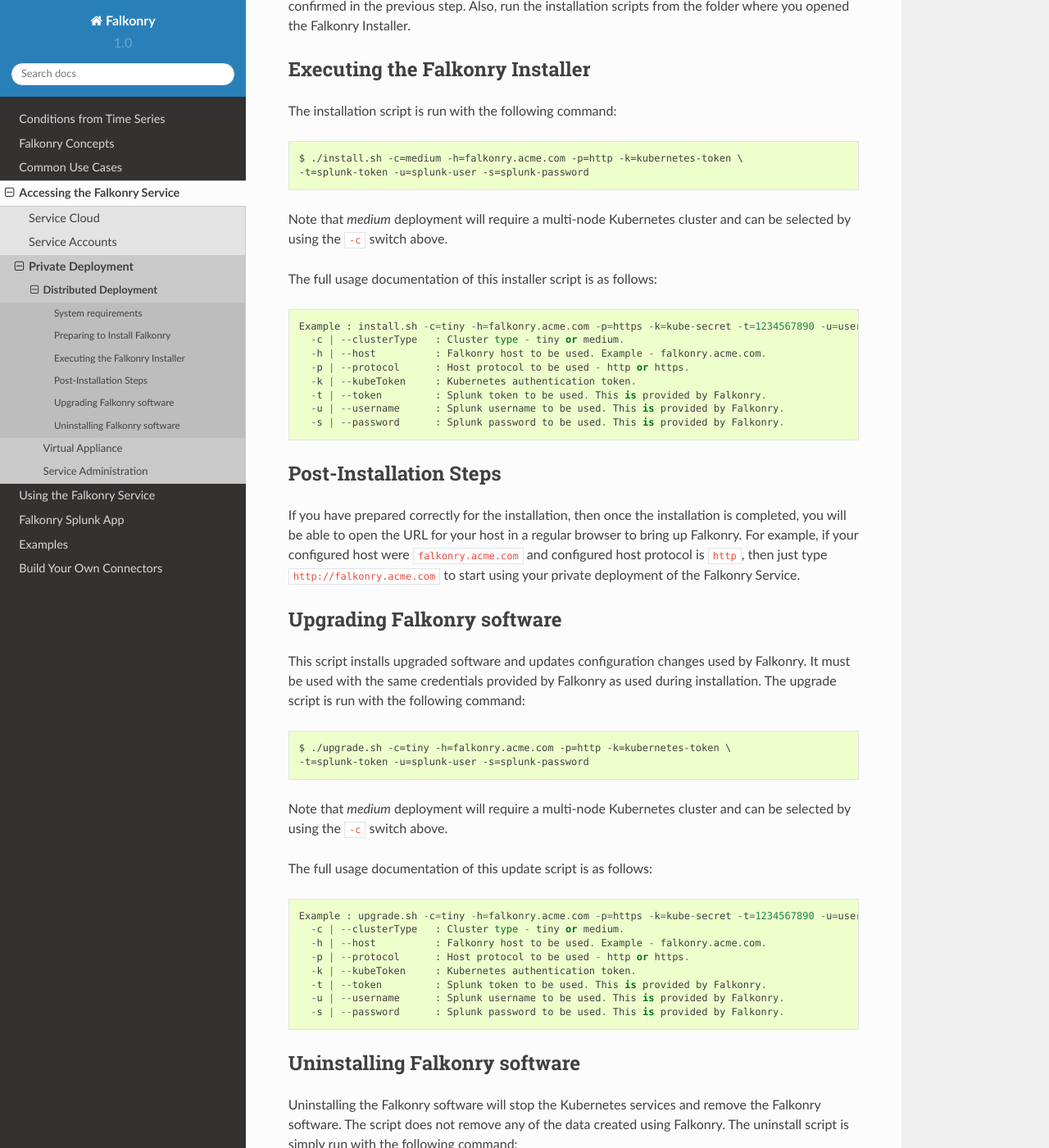
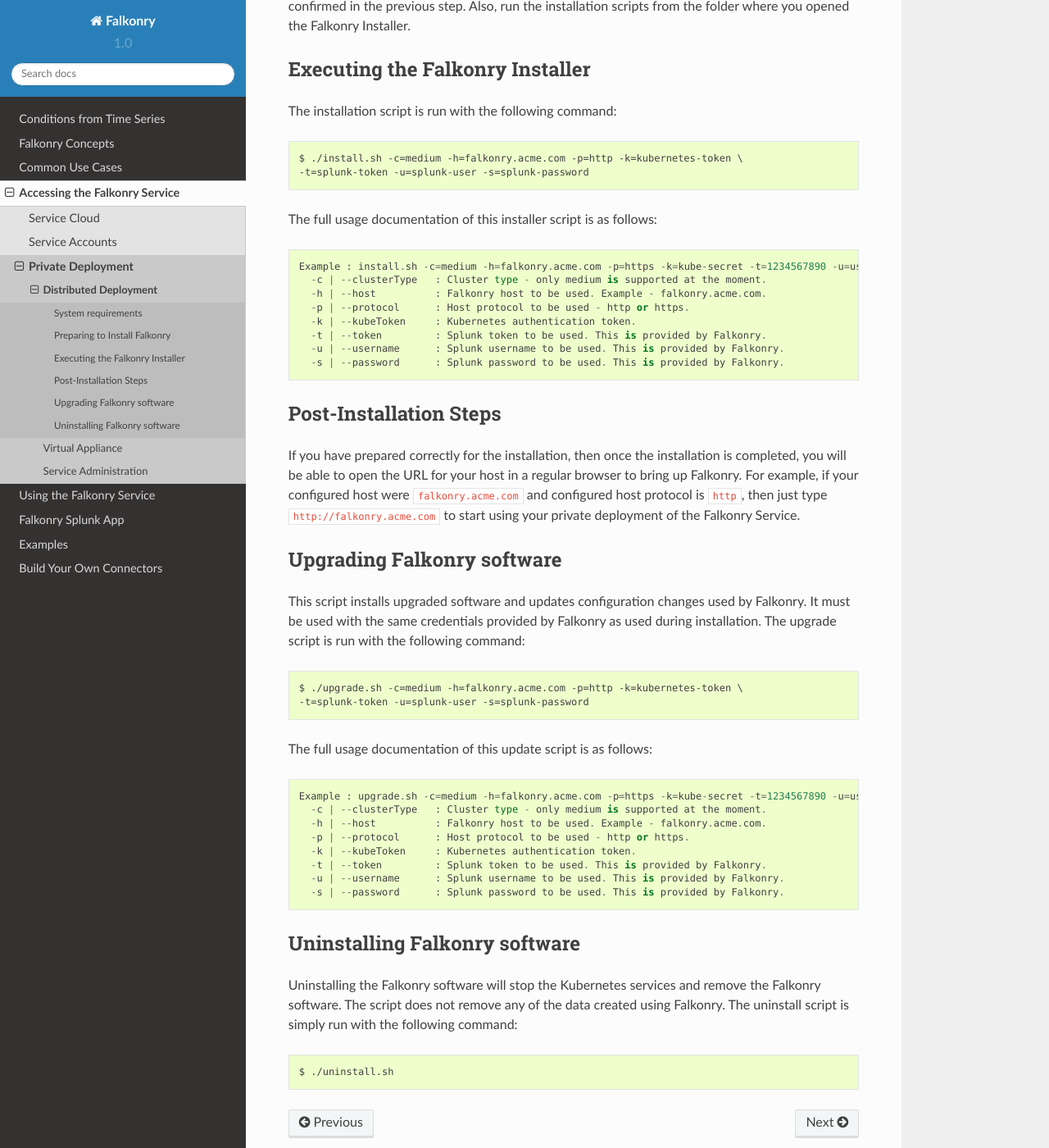
Before and after one commit to suhas-mehta/support, a Sphinx documentation site: the page built from docs/using/distributed.rst, in a window 1280 px wide and 1400 px high, scrolled down 1795 px. Shown: the whole window at 82% size. Built offline with Sphinx 7.4.7 and the Read the Docs theme 2.0.0, drawn with Linux system fonts in a browser that asks for light colours.

Commit message:
Removed tiny deployments

```diff
--- a/docs/using/distributed.rst
+++ b/docs/using/distributed.rst
@@ -88,13 +88,10 @@
   $ ./install.sh -c=medium -h=falkonry.acme.com -p=http -k=kubernetes-token \
   -t=splunk-token -u=splunk-user -s=splunk-password
 
-Note that `medium` deployment will require a multi-node Kubernetes cluster and can be
-selected by using the ``-c`` switch above.
-
 The full usage documentation of this installer script is as follows::
 
-  Example : install.sh -c=tiny -h=falkonry.acme.com -p=https -k=kube-secret -t=1234567890 -u=username -s=secret
-    -c | --clusterType   : Cluster type - tiny or medium.
+  Example : install.sh -c=medium -h=falkonry.acme.com -p=https -k=kube-secret -t=1234567890 -u=username -s=secret
+    -c | --clusterType   : Cluster type - only medium is supported at the moment.
     -h | --host          : Falkonry host to be used. Example - falkonry.acme.com.
     -p | --protocol      : Host protocol to be used - http or https.
     -k | --kubeToken     : Kubernetes authentication token.
@@ -118,16 +115,13 @@
 It must be used with the same credentials provided by Falkonry as used during installation.
 The upgrade script is run with the following command::
 
-  $ ./upgrade.sh -c=tiny -h=falkonry.acme.com -p=http -k=kubernetes-token \
+  $ ./upgrade.sh -c=medium -h=falkonry.acme.com -p=http -k=kubernetes-token \
   -t=splunk-token -u=splunk-user -s=splunk-password
-
-Note that `medium` deployment will require a multi-node Kubernetes cluster and can be
-selected by using the ``-c`` switch above.
 
 The full usage documentation of this update script is as follows::
 
-  Example : upgrade.sh -c=tiny -h=falkonry.acme.com -p=https -k=kube-secret -t=1234567890 -u=username -s=secret
-    -c | --clusterType   : Cluster type - tiny or medium.
+  Example : upgrade.sh -c=medium -h=falkonry.acme.com -p=https -k=kube-secret -t=1234567890 -u=username -s=secret
+    -c | --clusterType   : Cluster type - only medium is supported at the moment.
     -h | --host          : Falkonry host to be used. Example - falkonry.acme.com.
     -p | --protocol      : Host protocol to be used - http or https.
     -k | --kubeToken     : Kubernetes authentication token.
```
